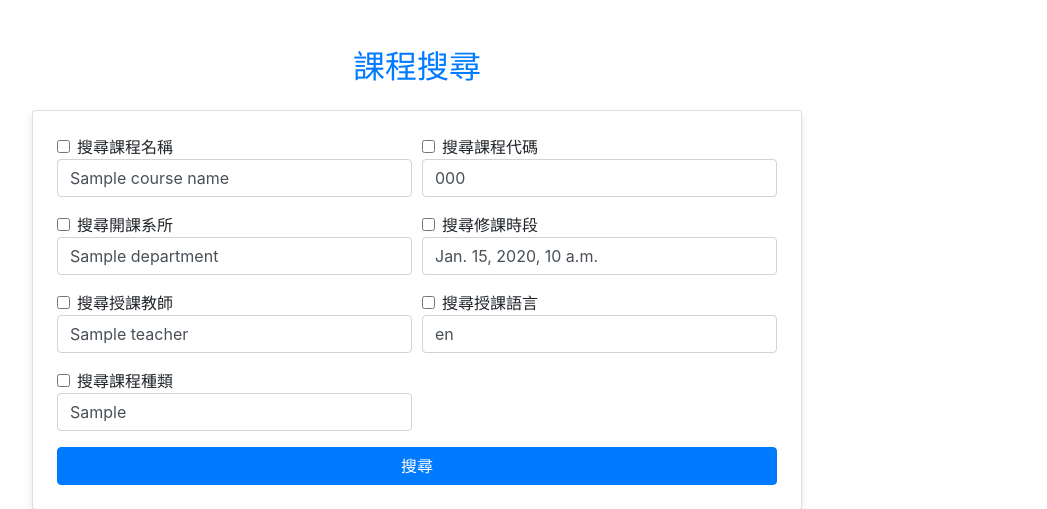
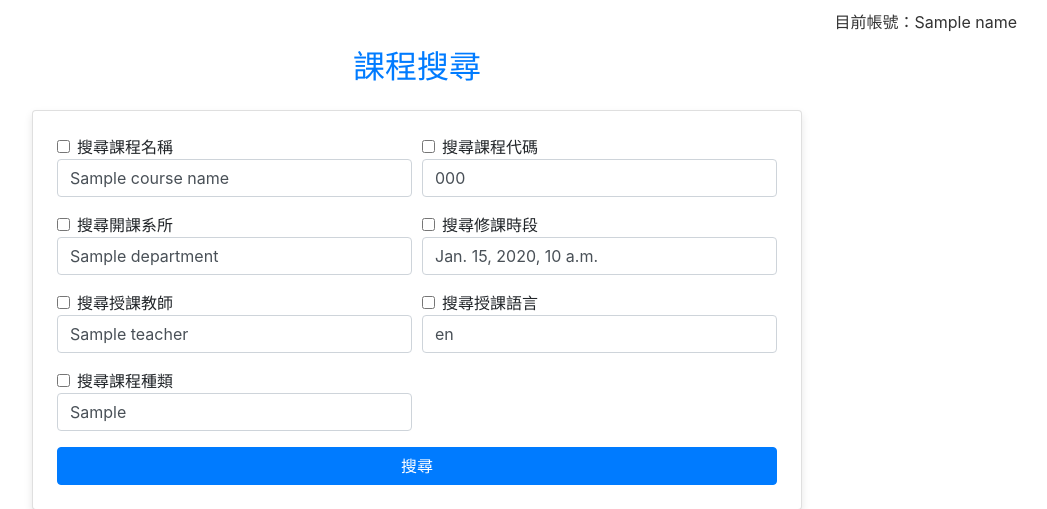
Before and after one commit to Fonzzznkk/D1149665, a Django app: template software/mysite/myapp/templates/myapp/coursesearch.html in a window 1280 px wide. Shown: the top 509 px of the page, without its empty margins (223-1270 px from the left). Run offline with Django 5.2, Linux system fonts and the light colour scheme; the template is opened without the code that fills it: most values are stand-ins (such as "Sample title", 1, 10 or a date in 2020); some libraries are stand-ins or nearby versions.

Commit message:
使用者名稱
666

```diff
--- a/software/mysite/myapp/templates/myapp/coursesearch.html
+++ b/software/mysite/myapp/templates/myapp/coursesearch.html
@@ -6,6 +6,14 @@
     <!-- 加載 Bootstrap -->
     <link rel="stylesheet" href="https://maxcdn.bootstrapcdn.com/bootstrap/4.5.2/css/bootstrap.min.css">
     <style>
+        .header {
+            position: absolute;
+            top: 0;
+            right: 20px;
+            padding: 10px 20px;
+            font-size: 1rem;
+            color: #333;
+        }
         .container {
             max-width: 800px;
         }
@@ -26,7 +34,9 @@
 <body>
 <div class="container mt-5">
     <h2>課程搜尋</h2>
-
+    <div class="header">
+        目前帳號：<span id="username">{{ name }}</span>
+    </div>
     <!-- 搜尋表單 -->
     <form method="GET" action="{% url 'coursesearch' %}" class="card p-4 mb-4">
         <div class="form-row">
```
